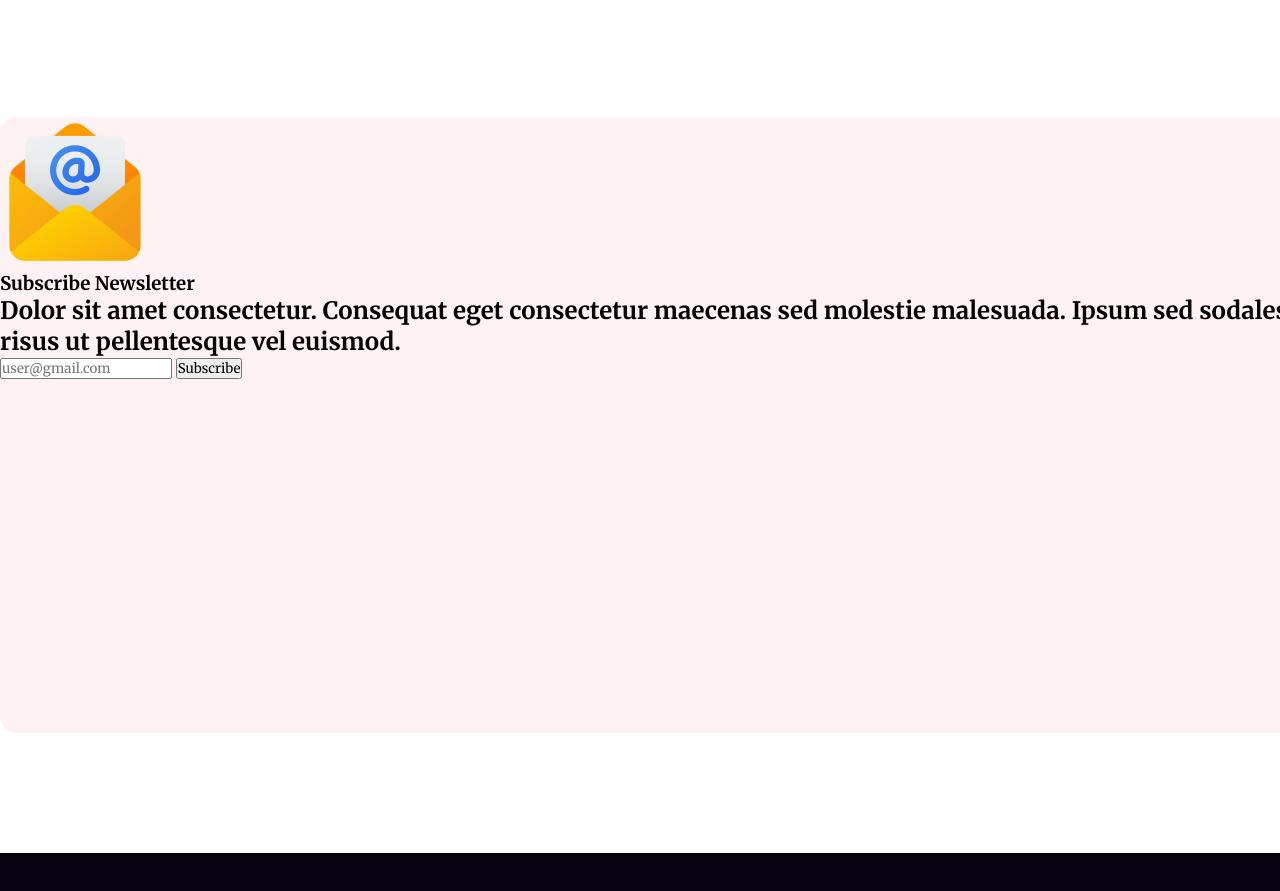
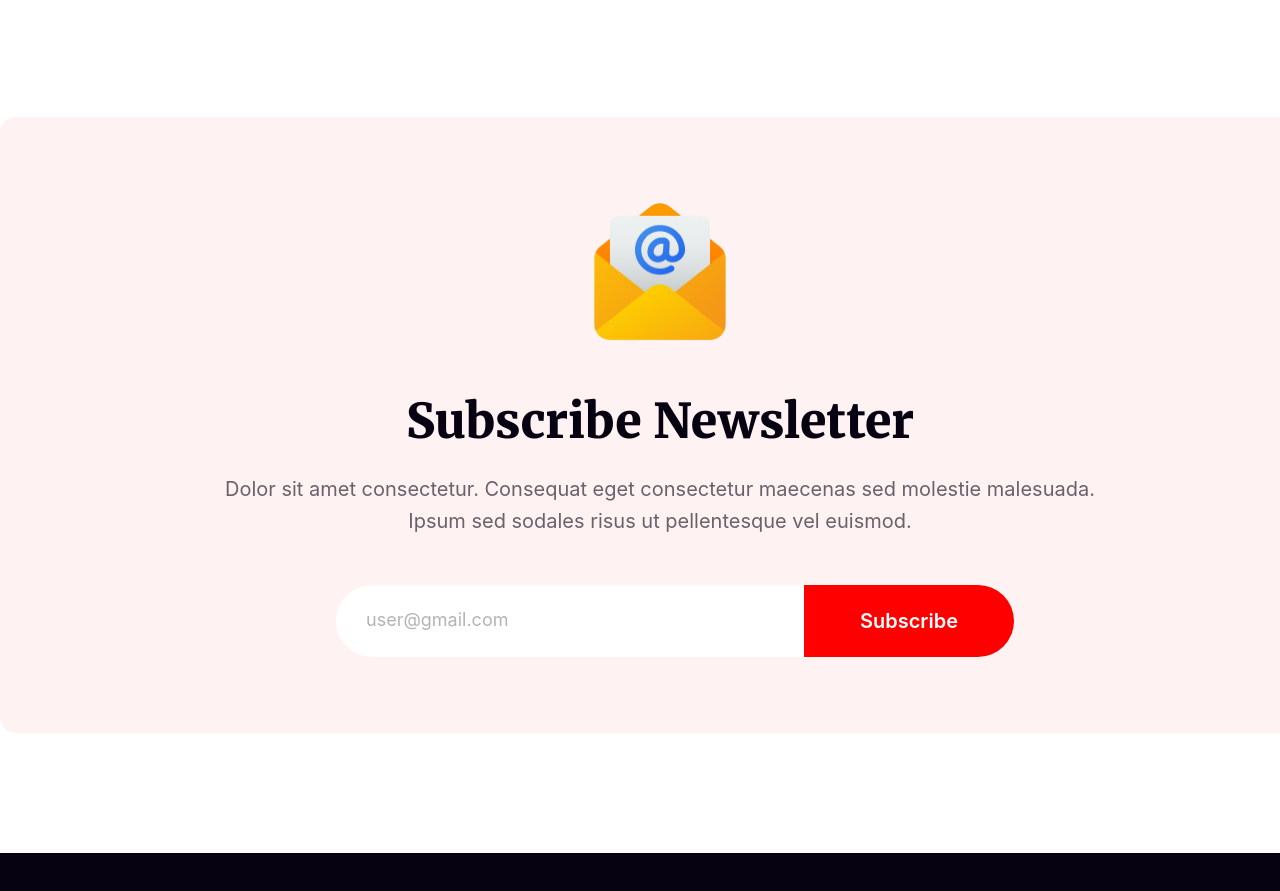
Before and after one commit to Sajid-Mahir/new-year-offer-page, a plain HTML site: page index.html in a window 1280 px wide. Shown: the part 3433-4324 px from the top of the page. Drawn offline with Linux system fonts and the light colour scheme.

Commit message:
Newsletter portion done

```diff
--- a/index.html
+++ b/index.html
@@ -64,8 +64,11 @@
         <img src="resources/Group 61.png" alt="" class="news-pic">
         <h3 class="news-title">Subscribe Newsletter</h3>
         <h2 class="news-desc">Dolor sit amet consectetur. Consequat eget consectetur maecenas sed molestie malesuada. Ipsum sed sodales risus ut pellentesque vel euismod.</h2>
-        <input type="email" name="" id="" placeholder="user@gmail.com">
-        <input type="button" value="Subscribe">
+
+        <div class="email-button">
+            <input type="email" class="email-bar" name="" id="" placeholder="user@gmail.com">
+            <input type="button" class="sub-button" value="Subscribe">
+        </div>
 
     </div>
 </main>
--- a/styles/newyear.css
+++ b/styles/newyear.css
@@ -1,6 +1,6 @@
 *{
     font-family: 'Merriweather', serif;
-    margin:0px;
+    margin: 0px;
     padding: 0px;
 }
 
@@ -197,6 +197,73 @@
     background: rgba(255, 0, 0, 0.05);
     margin: auto;
 }
+.news-letter .news-pic{
+    width: 150px;
+    height: 150px;
+    margin-left: 585px;
+    margin-top: 80px;
+    margin-bottom: 40px;
+}
+.news-title{
+    color: #070211;
+    text-align: center;
+    margin-top: 0px;
+    margin-bottom: 22px;
+    font-size: 48px;
+    font-style: normal;
+    font-weight: 900;
+    line-height: normal;
+}
+.news-desc{
+
+    width: 896px;
+    color: rgba(7, 2, 17, 0.60);
+    text-align: center;
+    font-family: Inter;
+    font-size: 20px;
+    font-style: normal;
+    font-weight: 400;
+    line-height: 32px;
+    margin: auto;
+}
+.email-button{
+    display: flex;
+    margin-top: 48px;
+    margin-left: 336px;
+}
+.email-bar{
+    padding-left: 30px;
+    width: 438px;
+    height: 72px;
+    border-radius: 50px 0px 0px 50px;
+    background: #FFF;
+    border: none;
+}
+.news-letter input[type="email"]::placeholder{
+    color: rgba(7, 2, 17, 0.30);
+    font-family: Inter;
+    font-size: 18px;
+    font-style: normal;
+    font-weight: 400;
+    line-height: normal;
+}
+.sub-button{
+    width: 210px;
+    height: 72px;
+    border-radius: 0px 50px 50px 0px;
+    background: #F00;
+}
+
+.news-letter input[type="button"]{
+    border: none;
+    color: #FFF;
+    text-align: center;
+    font-family: Inter;
+    font-size: 20px;
+    font-style: normal;
+    font-weight: 600;
+    line-height: normal;
+}
 
 
 footer{
```
